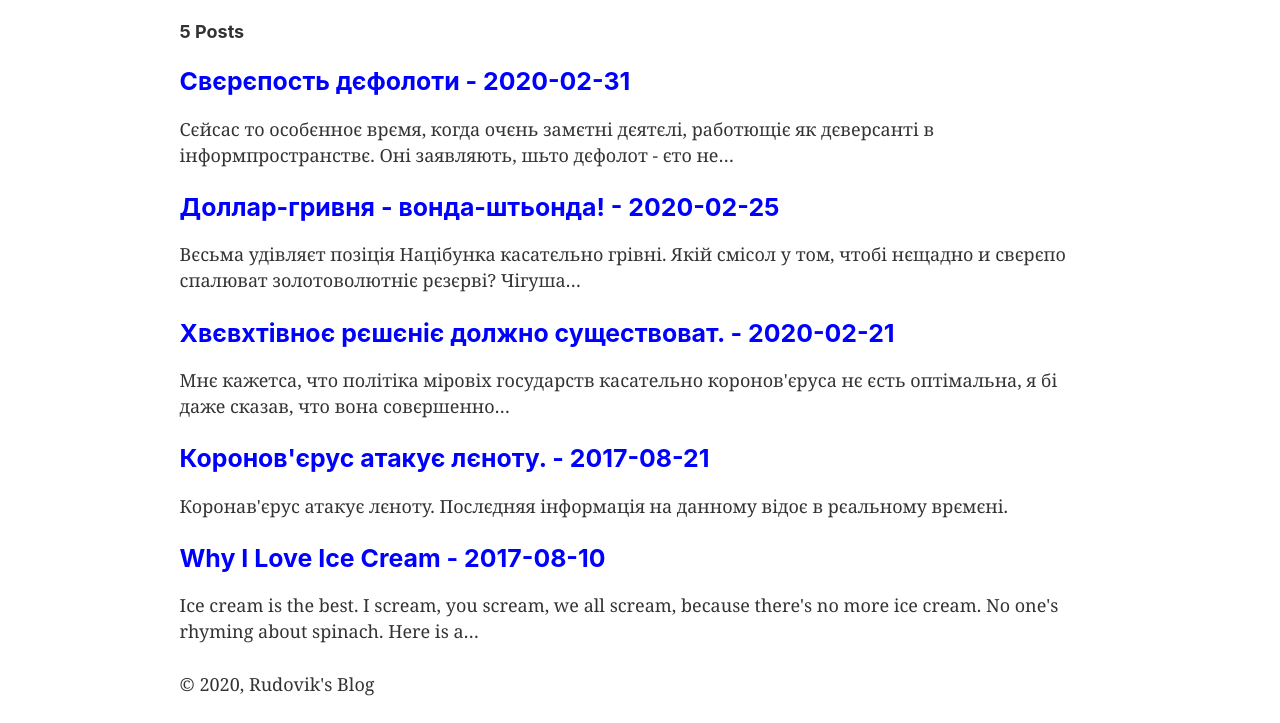
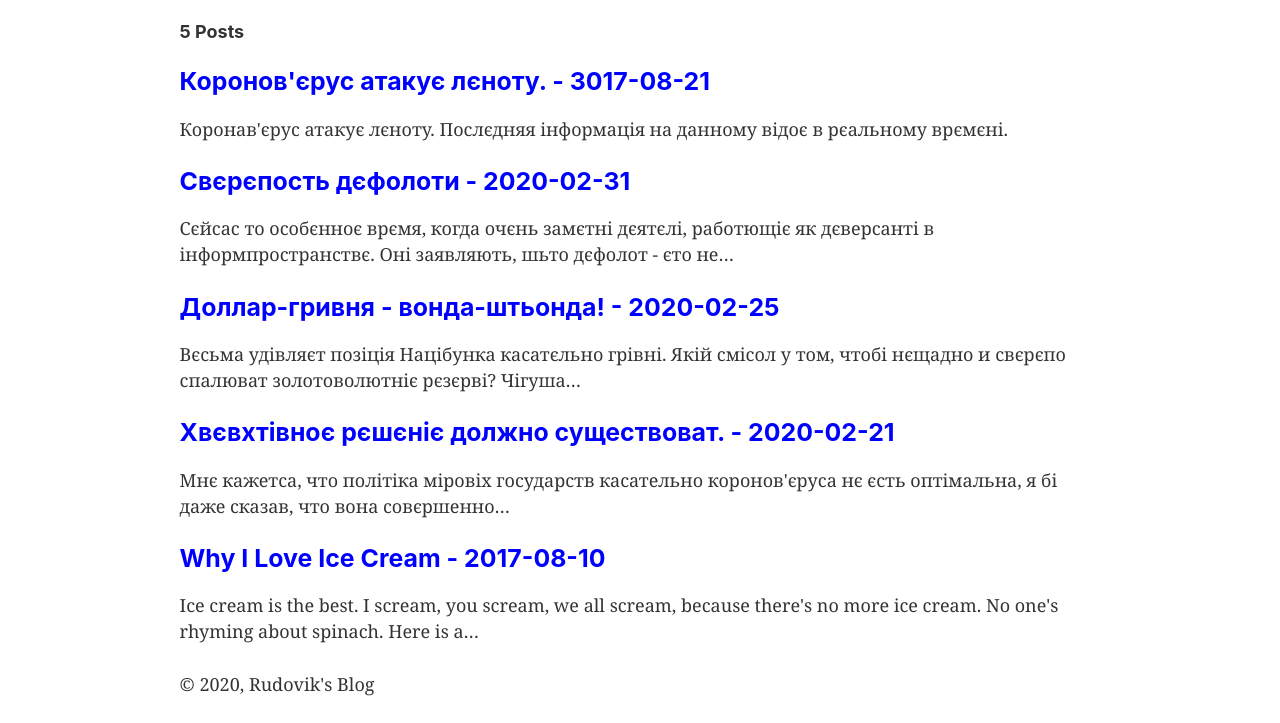
Before and after one commit to rudovik/super-blog, a Gatsby site: page / in a window 1280 px wide. Shown: the part 171-894 px from the top of the page. Built offline with nearby package versions, Linux system fonts and the light colour scheme; Gatsby itself is replaced by a stand-in of ours.

Commit message:
Changed date for one of the articles.

```diff
--- a/src/markdown-pages/my-first-ama.md
+++ b/src/markdown-pages/my-first-ama.md
@@ -1,6 +1,6 @@
 ---
 title: "Коронов'єрус атакує лєноту."
-date: "2017-08-21"
+date: "3017-08-21"
 description: "Коронов'єрус атакує лєноту. :)"
 ---
 
```
